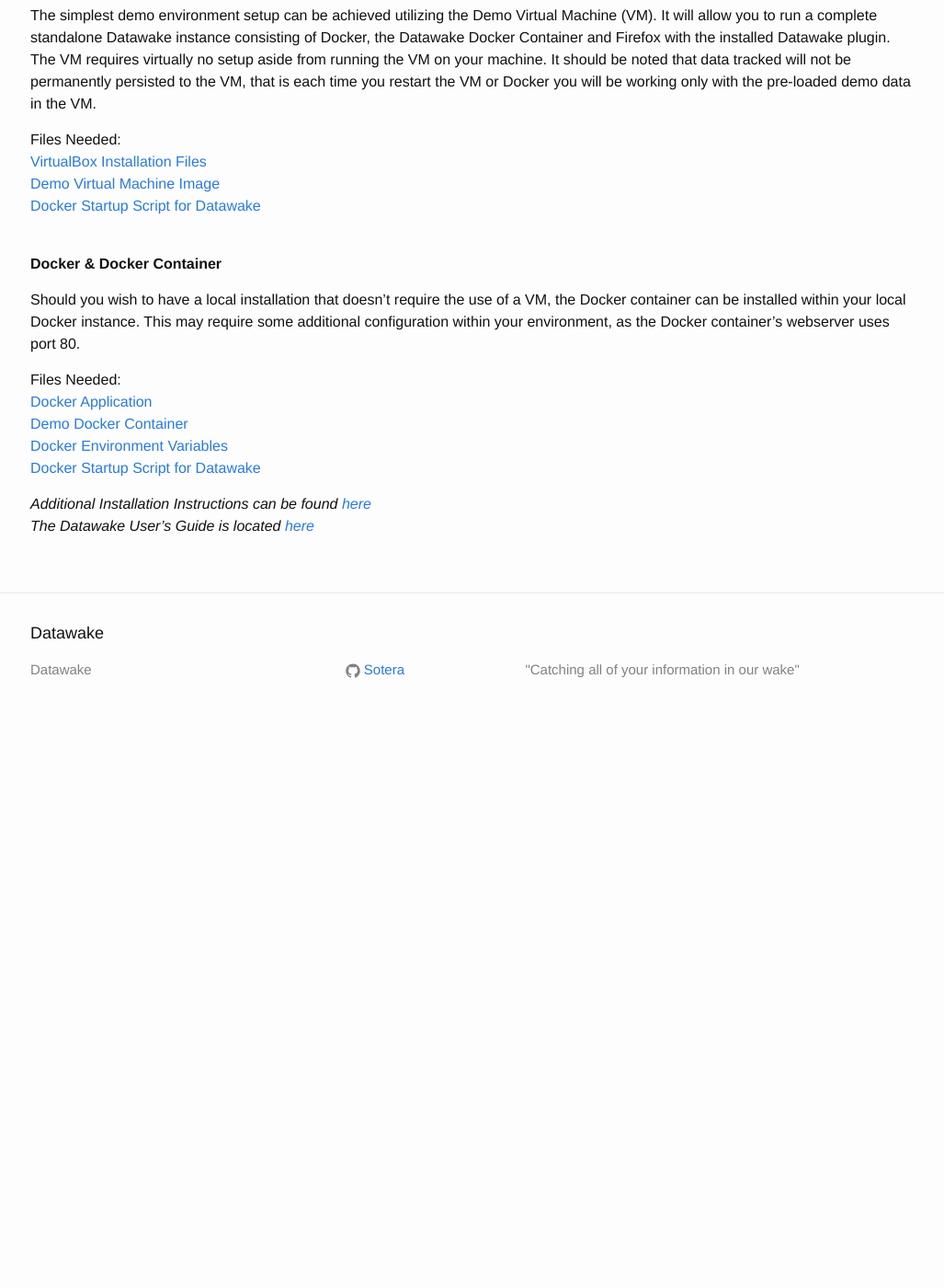
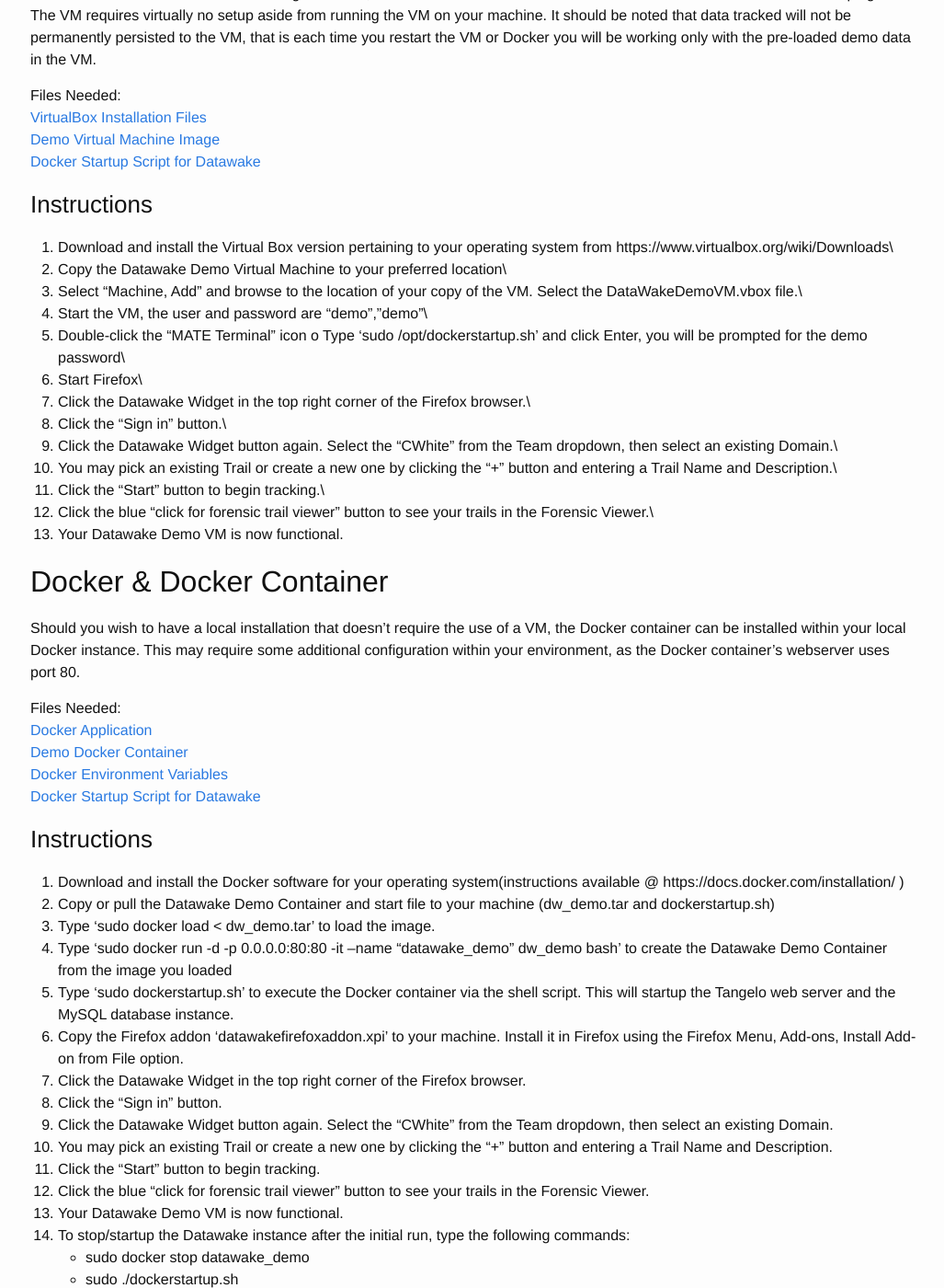
Before and after one commit to Sotera/Datawake, a Jekyll site: the page built from quickstart.md, in a window 1280 px wide and 1400 px high, scrolled down 450 px. Shown: the whole window at 92% size, without its empty margins (125-1152 px from the left). Built offline with Jekyll 4.4.1, drawn with Linux system fonts in a browser that asks for light colours; before the commit the page ends 1250 px from its top, so only the background shows below that.

Commit message:
Adding instructions

```diff
--- a/quickstart.md
+++ b/quickstart.md
@@ -4,31 +4,94 @@
 permalink: /quick-start/
 ---
 
-## Introduction ##
-The Datawake demo environment consists of a Docker container that can be run within your native OS or within the Demo Virtual Machine using Virtual Box.
-  <br />
-  <br />
+# Introduction
 
-## Installation Types ##
-**Preconfigured Virtual Machine**
+The Datawake demo environment consists of a Docker container that can be
+run within your native OS or within the Demo Virtual Machine using
+Virtual Box.
 
-The simplest demo environment setup can be achieved utilizing the Demo Virtual Machine (VM).  It will allow you to run a complete standalone Datawake instance consisting of Docker, the Datawake Docker Container and Firefox with the installed Datawake plugin.  The VM requires virtually no setup aside from running the VM on your machine.  It should be noted that data tracked will not be permanently persisted to the VM, that is each time you restart the VM or Docker you will be working only with the pre-loaded demo data in the VM.
+# Installation Types
 
-Files Needed: <br />
-[VirtualBox Installation Files](https://www.virtualbox.org/wiki/Downloads "Download & Install VirtualBox") <br />
-[Demo Virtual Machine Image](https://s3.amazonaws.com/soterastuff/Datawake_Demo/DataWakeDemoVM.zip "Zipped VM Files") <br />
-[Docker Startup Script for Datawake](https://s3.amazonaws.com/soterastuff/Datawake_Demo/dockerstartup.sh "Docker Startup File") <br />
+## Preconfigured Virtual Machine
 
-  <br />
-**Docker & Docker Container**
+The simplest demo environment setup can be achieved utilizing the Demo
+Virtual Machine (VM). It will allow you to run a complete standalone
+Datawake instance consisting of Docker, the Datawake Docker Container
+and Firefox with the installed Datawake plugin. The VM requires
+virtually no setup aside from running the VM on your machine. It should
+be noted that data tracked will not be permanently persisted to the VM,
+that is each time you restart the VM or Docker you will be working only
+with the pre-loaded demo data in the VM.
 
-Should you wish to have a local installation that doesn't require the use of a VM, the Docker container can be installed within your local Docker instance.  This may require some additional configuration within your environment, as the Docker container’s webserver uses port 80.
+Files Needed:
+[VirtualBox Installation
+Files](https://www.virtualbox.org/wiki/Downloads "Download & Install VirtualBox")
+[Demo Virtual Machine
+Image](https://s3.amazonaws.com/soterastuff/Datawake_Demo/DataWakeDemoVM.zip "Zipped VM Files")
+[Docker Startup Script for
+Datawake](https://s3.amazonaws.com/soterastuff/Datawake_Demo/dockerstartup.sh "Docker Startup File")
 
-Files Needed: <br />
-[Docker Application](https://docs.docker.com/installation/#installation "Docker Installation Info & Files") <br />
-[Demo Docker Container](https://s3.amazonaws.com/soterastuff/Datawake_Demo/dw_demo.tar "Tarfile for Docker Container") <br />
-[Docker Environment Variables](https://s3.amazonaws.com/soterastuff/Datawake_Demo/DWenvVar.txt "Docker Environment Variables") <br />
-[Docker Startup Script for Datawake](https://s3.amazonaws.com/soterastuff/Datawake_Demo/dockerstartup.sh "Docker Startup File") <br />
+### Instructions
 
-_Additional Installation Instructions can be found [here](https://s3.amazonaws.com/soterastuff/Datawake_Demo/Datawake-Demo-InstallationGuide.docx "Datawake Demo Installation Guide")_ <br />
-_The Datawake User's Guide is located  [here](https://s3.amazonaws.com/soterastuff/Datawake_Demo/DW-USER-GUIDE.docx "Datawake User's Guide")_
+1.  Download and install the Virtual Box version pertaining to your
+    operating system from https://www.virtualbox.org/wiki/Downloads\
+1.  Copy the Datawake Demo Virtual Machine to your preferred location\
+1.  Select “Machine, Add” and browse to the location of your copy of the
+    VM. Select the DataWakeDemoVM.vbox file.\
+1.  Start the VM, the user and password are “demo”,”demo”\
+1.  Double-click the “MATE Terminal” icon o Type ‘sudo
+    /opt/dockerstartup.sh’ and click Enter, you will be prompted for the
+    demo password\
+1.  Start Firefox\
+1.  Click the Datawake Widget in the top right corner of the Firefox
+    browser.\
+1.  Click the “Sign in” button.\
+1.  Click the Datawake Widget button again. Select the “CWhite” from the
+    Team dropdown, then select an existing Domain.\
+1. You may pick an existing Trail or create a new one by clicking the
+    “+” button and entering a Trail Name and Description.\
+1. Click the “Start” button to begin tracking.\
+1. Click the blue “click for forensic trail viewer” button to see your
+    trails in the Forensic Viewer.\
+1. Your Datawake Demo VM is now functional.
+
+## Docker & Docker Container
+
+Should you wish to have a local installation that doesn't require the
+use of a VM, the Docker container can be installed within your local
+Docker instance. This may require some additional configuration within
+your environment, as the Docker container’s webserver uses port 80.
+
+Files Needed:
+[Docker
+Application](https://docs.docker.com/installation/#installation "Docker Installation Info & Files")
+[Demo Docker
+Container](https://s3.amazonaws.com/soterastuff/Datawake_Demo/dw_demo.tar "Tarfile for Docker Container")
+[Docker Environment
+Variables](https://s3.amazonaws.com/soterastuff/Datawake_Demo/DWenvVar.txt "Docker Environment Variables")
+[Docker Startup Script for
+Datawake](https://s3.amazonaws.com/soterastuff/Datawake_Demo/dockerstartup.sh "Docker Startup File")
+
+### Instructions
+1.	Download and install the Docker software for your operating system(instructions available @ https://docs.docker.com/installation/ )
+1.	Copy or pull the Datawake Demo Container and start file to your machine (dw_demo.tar and dockerstartup.sh)
+1.	Type ‘sudo docker load < dw_demo.tar’  to load the image.
+1.	Type ‘sudo docker run -d -p 0.0.0.0:80:80 -it --name "datawake_demo" dw_demo bash’ to create the Datawake Demo Container from the image you loaded
+1.	Type ‘sudo dockerstartup.sh’ to execute the Docker container via the shell script.  This will startup the Tangelo web server and the MySQL database instance.
+1.	Copy the Firefox addon ‘datawakefirefoxaddon.xpi’ to your machine.  Install it in Firefox using the Firefox Menu, Add-ons, Install Add-on from File option.
+1.	Click the Datawake Widget in the top right corner of the Firefox browser.
+1.	Click the “Sign in” button.
+1.	Click the Datawake Widget button again. Select the “CWhite” from the Team dropdown, then select an existing Domain.
+1.	You may pick an existing Trail or create a new one by clicking the “+” button and entering a Trail Name and Description.
+1.	Click the “Start” button to begin tracking.
+1.	Click the blue “click for forensic trail viewer” button to see your trails in the Forensic Viewer.
+1.	Your Datawake Demo VM is now functional.
+1.	To stop/startup the Datawake instance after the initial run, type the following commands:
+  *	sudo docker stop datawake_demo
+  *	sudo ./dockerstartup.sh
+
+
+*Additional Installation Instructions can be found
+[here](https://s3.amazonaws.com/soterastuff/Datawake_Demo/Datawake-Demo-InstallationGuide.docx "Datawake Demo Installation Guide")*
+<br /> *The Datawake User's Guide is located
+[here](https://s3.amazonaws.com/soterastuff/Datawake_Demo/DW-USER-GUIDE.docx "Datawake User's Guide")*
```
